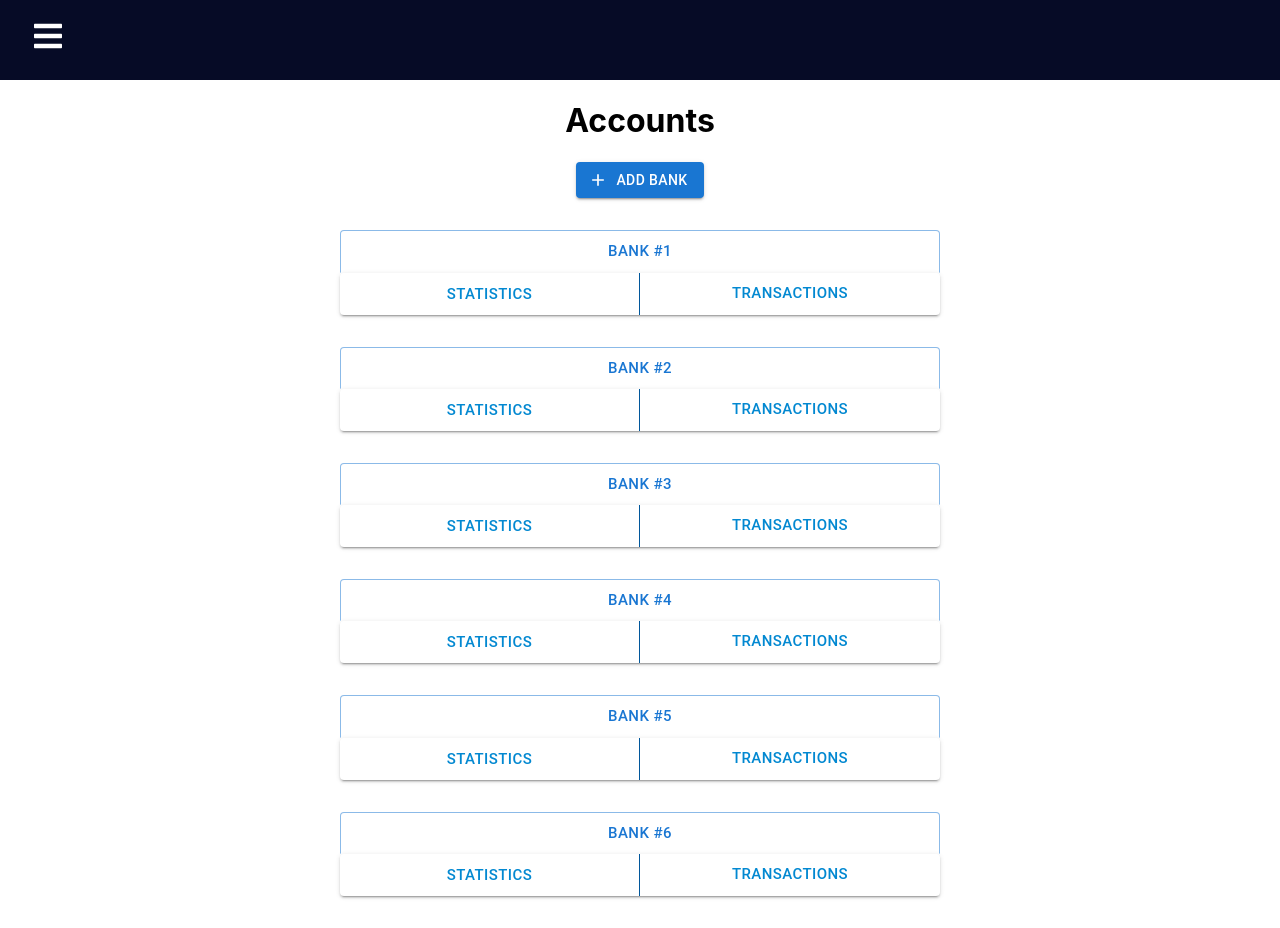
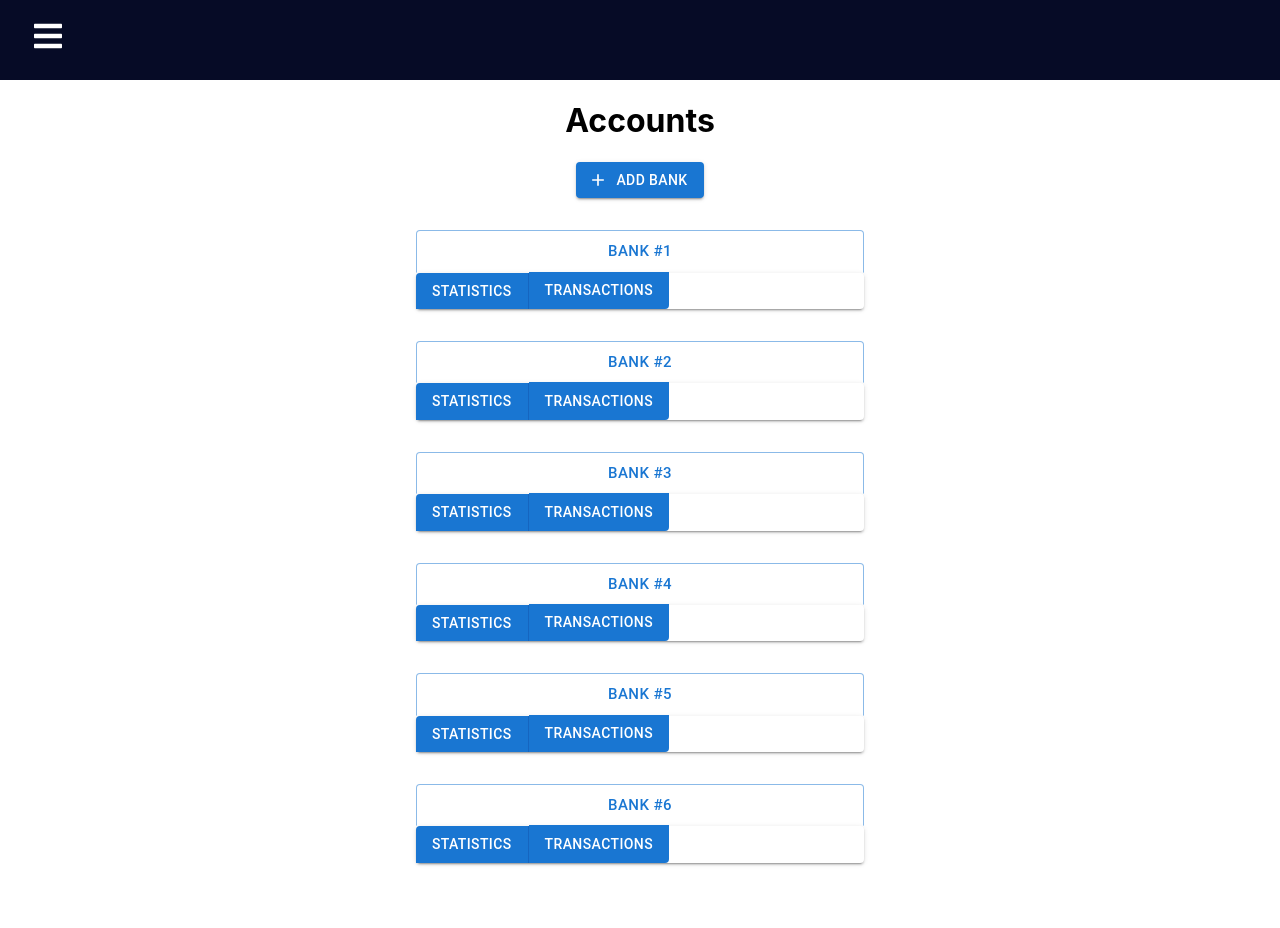
Before and after one commit to software-assignments-fall2021/project-setup-sneaky-seven, a React (Create React App) app in the folder front-end/: page /accounts in a window 1280 px wide. After the commit the page ends 895 px from the top, so only its background shows below. Built offline with nearby package versions, Linux system fonts and the light colour scheme.

Commit message:
make Accounts page responsive

```diff
--- a/front-end/src/components/Accounts/AccountPanel.js
+++ b/front-end/src/components/Accounts/AccountPanel.js
@@ -5,46 +5,22 @@ import ButtonGroup from '@mui/material/ButtonGroup';
 
 
 const AccountPanel = (props) => {
-
     const buttons = [
-        <Button
-            // style={{minWidth: '140%'}}
-        >
-            {props.bankName}
-        </Button>,
-        // To-do: add bottom border colors for bottom 2 buttons. Currently there is misalignment
-        // when I try and do anything other than this configuration of
-        // colors border button variants
-        // see screenshot: https://imgur.com/a/jKfKU5H
-        <ButtonGroup size="large" variant="contained" color="info" aria-label="large text button group">
-            <Button
-                // style={{minWidth: '70%', maxHeight: '2.8em', minHeight: '2.8em'}}
-                style={{maxWidth: '20em', maxHeight: '2.8em', minWidth: '20em', minHeight: '2.8em'}}
-                variant="text"
-                key="two"
-            >
+        <Button >{props.bankName}</Button>,
+        <ButtonGroup size="medium" variant="contained" color="primary" aria-label="large text button group">
+            <Button variant="contained" key="two" href="statistics">
                 Statistics
             </Button>
-            <Button
-                style={{maxWidth: '20em', maxHeight: '2.8em', minWidth: '20em', minHeight: '2.8em'}}
-                // style={{minWidth: '70%', maxHeight: '2.8em', minHeight: '2.8em'}}
-                variant="text"
-                key="three"
-            >
+            <Button variant="contained" key="three" href="transactions">
                 Transactions
             </Button>
         </ButtonGroup>
       ];
 
-
     return (
         <div className="panel">
-        <ButtonGroup
-            size="large"
-            orientation="vertical"
-            aria-label="vertical contained button group"
-        >
-        {buttons}
+        <ButtonGroup size="large" orientation="vertical" aria-label="vertical contained button group" fullWidth={true}>
+            {buttons}
         </ButtonGroup>
         </div>
       );
--- a/front-end/src/components/css/Accounts.css
+++ b/front-end/src/components/css/Accounts.css
@@ -1,5 +1,21 @@
-/* To-do: make responsive */
-
 .panel {
   margin: 2em;
 }
+
+/* Desktops and laptops ----------- */
+@media only screen and (min-width: 1224px) {
+  .panel {
+    margin: 2em;
+    padding-left: 24rem;
+    padding-right: 24rem;
+  }
+}
+
+/* Large screens ----------- */
+@media only screen and (min-width: 1824px) {
+  .panel {
+    margin: 2em;
+    padding-left: 30rem;
+    padding-right: 30rem;
+  }
+}
--- a/front-end/src/pages/Accounts.js
+++ b/front-end/src/pages/Accounts.js
@@ -2,6 +2,7 @@ import React from 'react'
 import AccountPanel from '../components/Accounts/AccountPanel'
 import Button from '@mui/material/Button';
 import AddIcon from '@mui/icons-material/Add';
+
 
 // To-do: identify a good color scheme
 function Accounts() {
@@ -9,6 +10,7 @@ function Accounts() {
         <div>
             <h1>Accounts</h1>
             <Button variant="contained" startIcon={<AddIcon />}>Add Bank</Button>
+            {/* To-do: Once the backend is complete, dynamically map/render the banks instead of hard coding */}
             <AccountPanel bankName="Bank #1"/>
             <AccountPanel bankName="Bank #2"/>
             <AccountPanel bankName="Bank #3"/>
@@ -19,5 +21,4 @@ function Accounts() {
     )
 }
 
-export default Accounts
-// front-end\src\components\Accounts
+export default Accounts;
```
